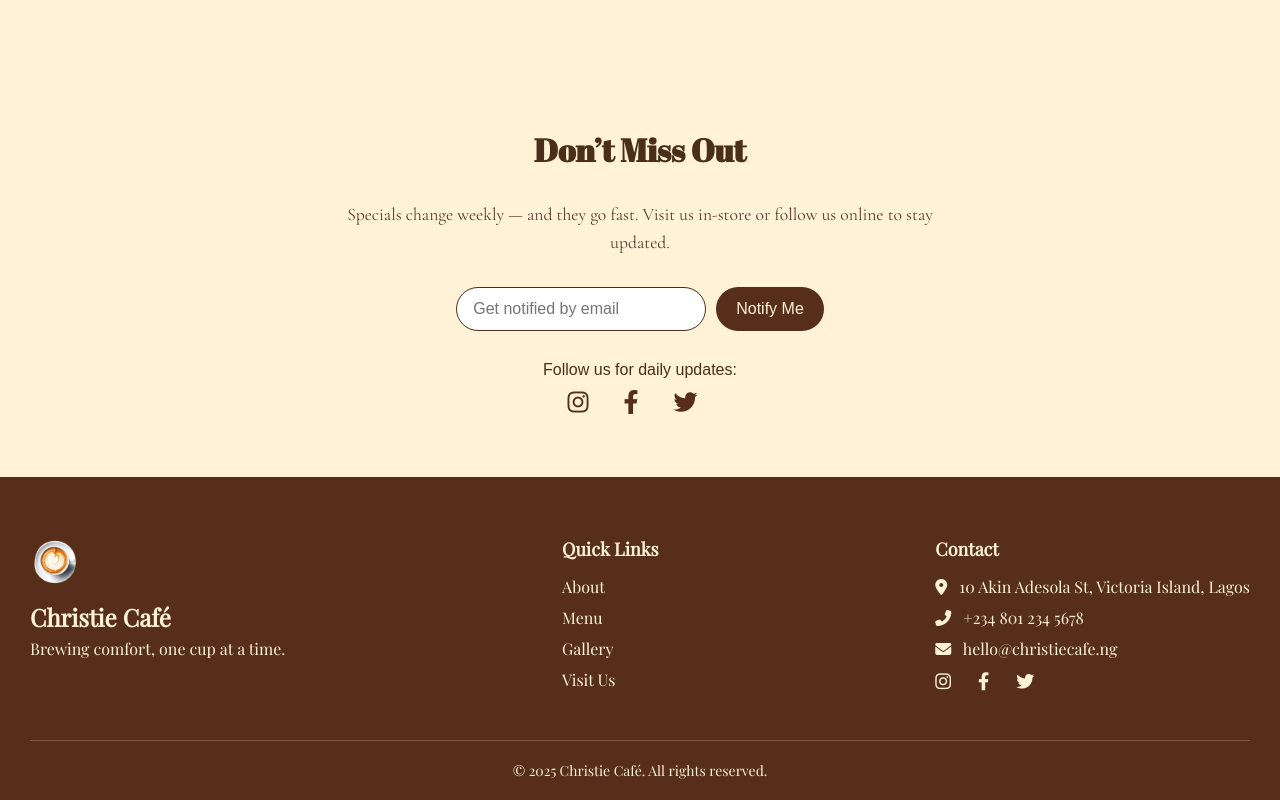
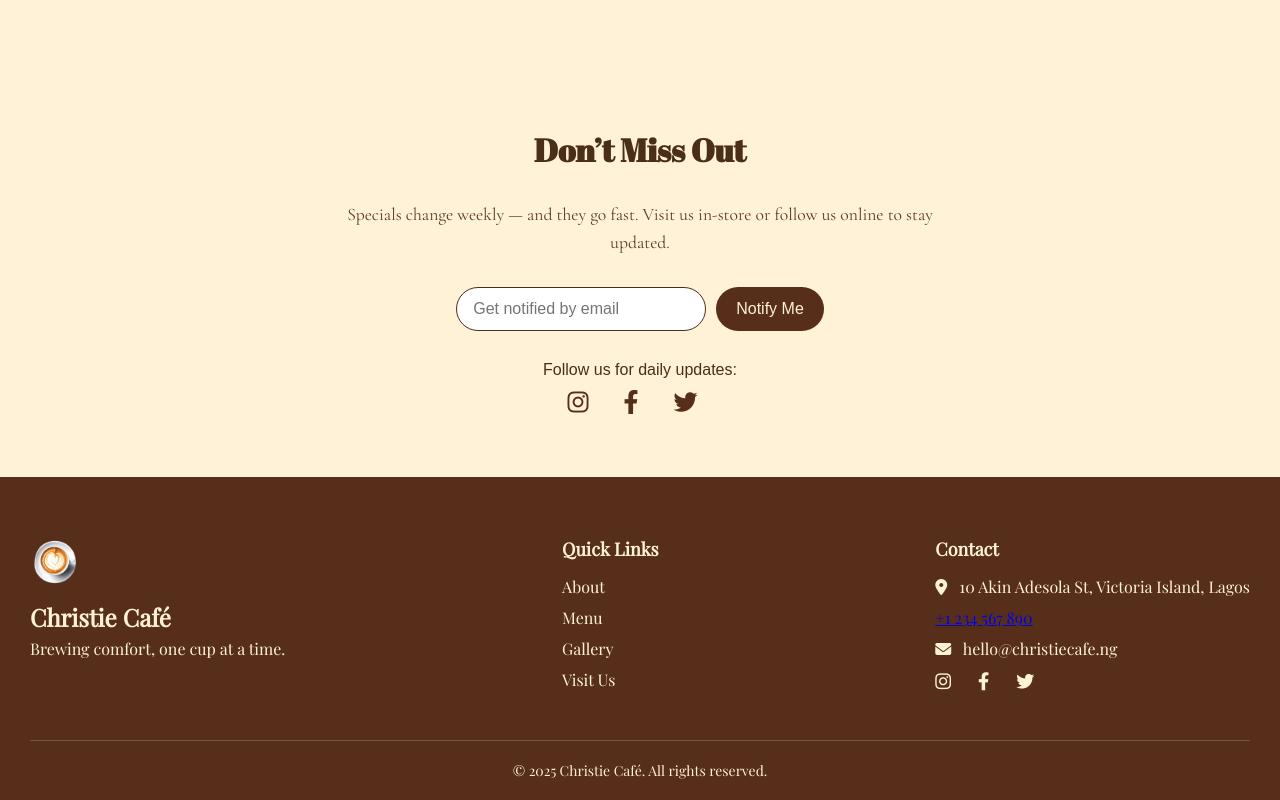
Before and after one commit to Abdulrazak10-ghost/christie-cafe, a plain HTML site: page specials.html in a window 1280 px wide. Shown: the part 1386-2186 px from the top of the page. Drawn offline with nearby package versions, Linux system fonts and the light colour scheme.

Commit message:
Update specials.html

```diff
--- a/specials.html
+++ b/specials.html
@@ -144,7 +144,7 @@
       <div class="footer-contact">
         <h4>Contact</h4>
         <p><i class="fas fa-map-marker-alt"></i> 10 Akin Adesola St, Victoria Island, Lagos</p>
-        <p><i class="fas fa-phone-alt"></i> +234 801 234 5678</p>
+        <p><a href="tel:+1234567890">+1 234 567 890</a></p>
         <p><i class="fas fa-envelope"></i> hello@christiecafe.ng</p>
         <div class="social-icons">
           <a href="#"><i class="fab fa-instagram"></i></a>
```
